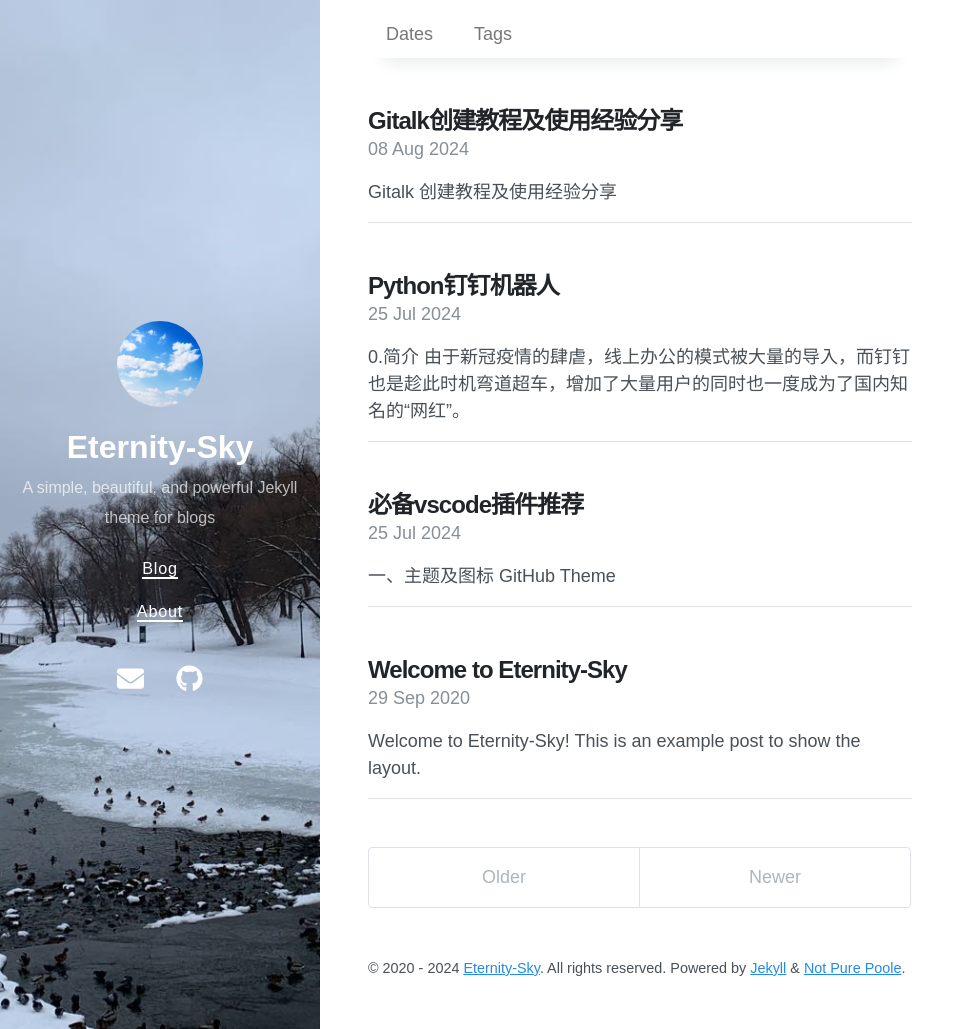
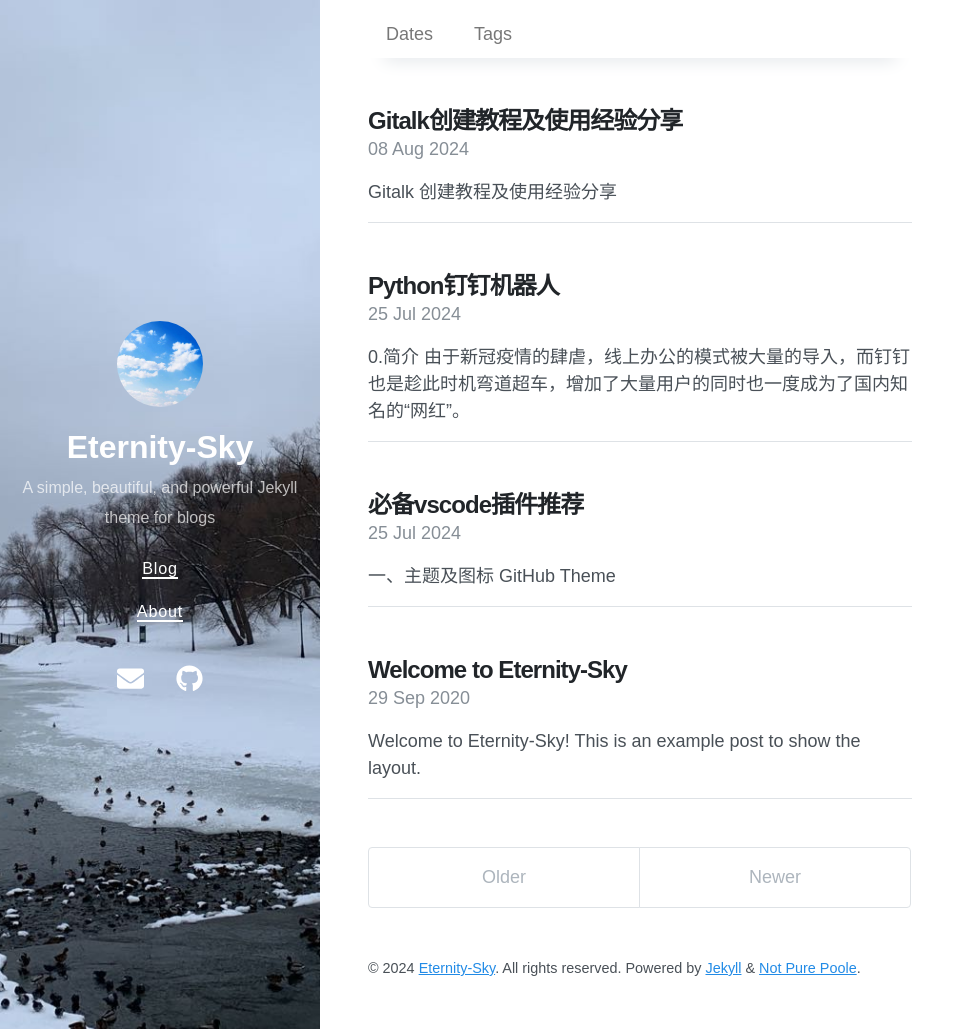
Before and after one commit to Eternity-Sky/Eternity-Sky.github.io, a Jekyll site: the page built from index.html, in a window 1280 px wide and 1029 px high. Shown: the whole window, without its empty margins (0-975 px from the left). Built offline with Jekyll 4.4.1, drawn with Linux system fonts in a browser that asks for light colours; nearby versions of some CDN libraries; the list of posts is cut into pages by our own code; comment, search, counter and statistics services are not loaded.

Commit message:
Update content.html

```diff
--- a/_includes/content.html
+++ b/_includes/content.html
@@ -4,7 +4,7 @@
 </main>
 
 <footer class="footer">
-  {%- assign year_from = site.posts[-1].date | date: '%Y' -%}
+  {%- assign year_from = site.posts | map: 'date' | first | date: '%Y' -%}
   {%- assign year_to   = site.time | date: '%Y' -%}
   {%- if year_from == nil or year_from == year_to -%}
   {%- assign year_string = year_from -%}
```
